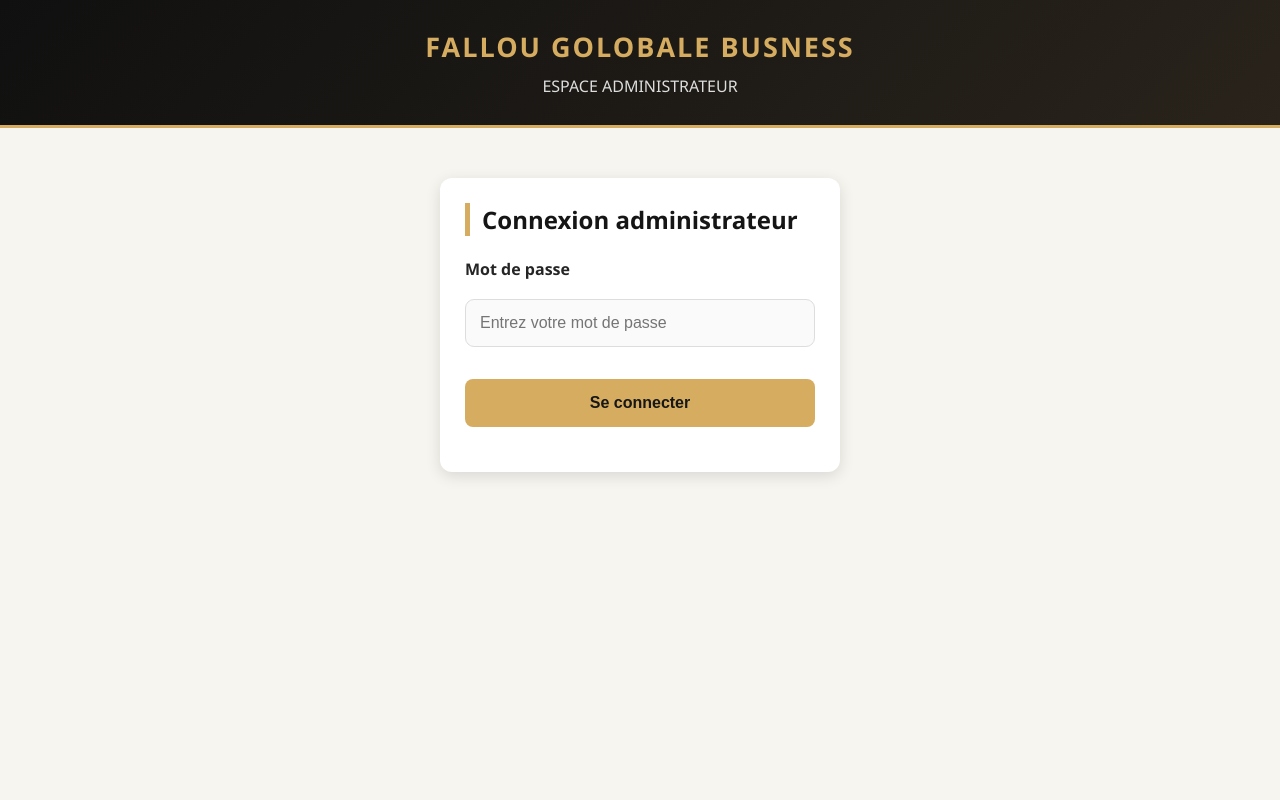
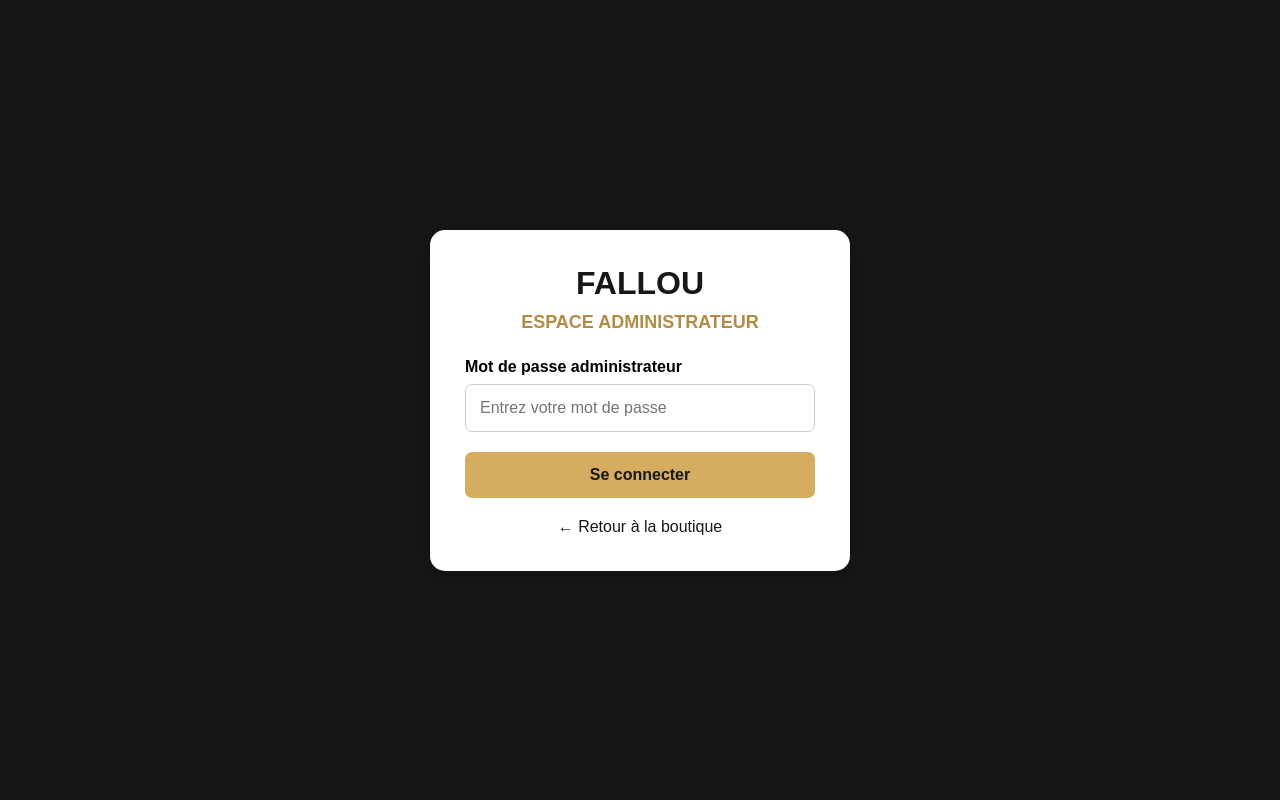
Before and after one commit to khadimdiop666-cmyk/fallou-globale-business, a Flask app: page /admin in a window 1280 px wide. Run offline with Flask 3, Linux system fonts and the light colour scheme; parts of the project's set-up code (start-up, migrations or seed data) failed here and were passed over.

Commit message:
Revamp admin login page design and styles
Updated the admin login page with a new layout and styles.

```diff
--- a/templates/admin.html
+++ b/templates/admin.html
@@ -4,66 +4,126 @@
 <head>
     <meta charset="UTF-8">
     <meta name="viewport" content="width=device-width, initial-scale=1.0">
-    <title>Connexion administrateur</title>
-    <link rel="stylesheet" href="{{ url_for('static', filename='style.css') }}">
+
+    <title>Connexion administrateur - FALLOU GOLOBALE BUSNESS</title>
 
     <style>
-        .connexion-admin {
-            max-width: 400px;
-            margin: 50px auto;
-            padding: 25px;
-            background: white;
-            border-radius: 12px;
-            box-shadow: 0 4px 15px rgba(0,0,0,0.12);
+        * {
+            box-sizing: border-box;
+            margin: 0;
+            padding: 0;
         }
 
-        .connexion-admin input {
+        body {
+            font-family: Arial, sans-serif;
+            background: #171717;
+            min-height: 100vh;
+            display: flex;
+            justify-content: center;
+            align-items: center;
+            padding: 20px;
+        }
+
+        .connexion {
+            background: white;
+            width: 100%;
+            max-width: 420px;
+            padding: 35px;
+            border-radius: 15px;
+            box-shadow: 0 5px 25px rgba(0,0,0,0.3);
+        }
+
+        .connexion h1 {
+            text-align: center;
+            color: #171717;
+            margin-bottom: 10px;
+        }
+
+        .connexion h2 {
+            text-align: center;
+            color: #b38b43;
+            margin-bottom: 25px;
+            font-size: 18px;
+        }
+
+        .connexion label {
+            display: block;
+            margin-bottom: 8px;
+            font-weight: bold;
+        }
+
+        .connexion input {
             width: 100%;
             padding: 14px;
-            margin: 12px 0 20px;
-            box-sizing: border-box;
+            border: 1px solid #ccc;
+            border-radius: 7px;
             font-size: 16px;
+            margin-bottom: 20px;
         }
 
-        .connexion-admin button {
+        .connexion button {
             width: 100%;
             padding: 14px;
             background: #d6ad60;
             color: #171717;
             border: none;
-            border-radius: 8px;
+            border-radius: 7px;
             font-size: 16px;
             font-weight: bold;
             cursor: pointer;
+        }
+
+        .connexion button:hover {
+            background: #c39747;
+        }
+
+        .retour {
+            display: block;
+            text-align: center;
+            margin-top: 20px;
+            color: #171717;
+            text-decoration: none;
+        }
+
+        .retour:hover {
+            color: #b38b43;
         }
     </style>
 </head>
 
 <body>
 
-    <header>
-        <h1>FALLOU GOLOBALE BUSNESS</h1>
-        <p>ESPACE ADMINISTRATEUR</p>
-    </header>
+<div class="connexion">
 
-    <section class="connexion-admin">
-        <h2>Connexion administrateur</h2>
+    <h1>FALLOU</h1>
+
+    <h2>ESPACE ADMINISTRATEUR</h2>
 
     <form method="POST" action="{{ url_for('admin') }}">
-            <label for="mot_de_passe">Mot de passe</label>
+
+        <label for="mot_de_passe">
+            Mot de passe administrateur
+        </label>
 
         <input
             type="password"
             id="mot_de_passe"
             name="mot_de_passe"
             placeholder="Entrez votre mot de passe"
-                autocomplete="current-password"
             required
-            >
+            autocomplete="current-password">
 
-            <input type="submit" value="Se connecter" style="width:100%; padding:15px; background:#d6ad60; color:#171717; border:0; border-radius:8px; font-size:16px; font-weight:bold;">
+        <button type="submit">
+            Se connecter
+        </button>
+
     </form>
-    </section>
+
+    <a href="{{ url_for('accueil') }}" class="retour">
+        ← Retour à la boutique
+    </a>
+
+</div>
 
 </body>
 </html>
```
Lines whose indentation alone changed are shown as unchanged.
